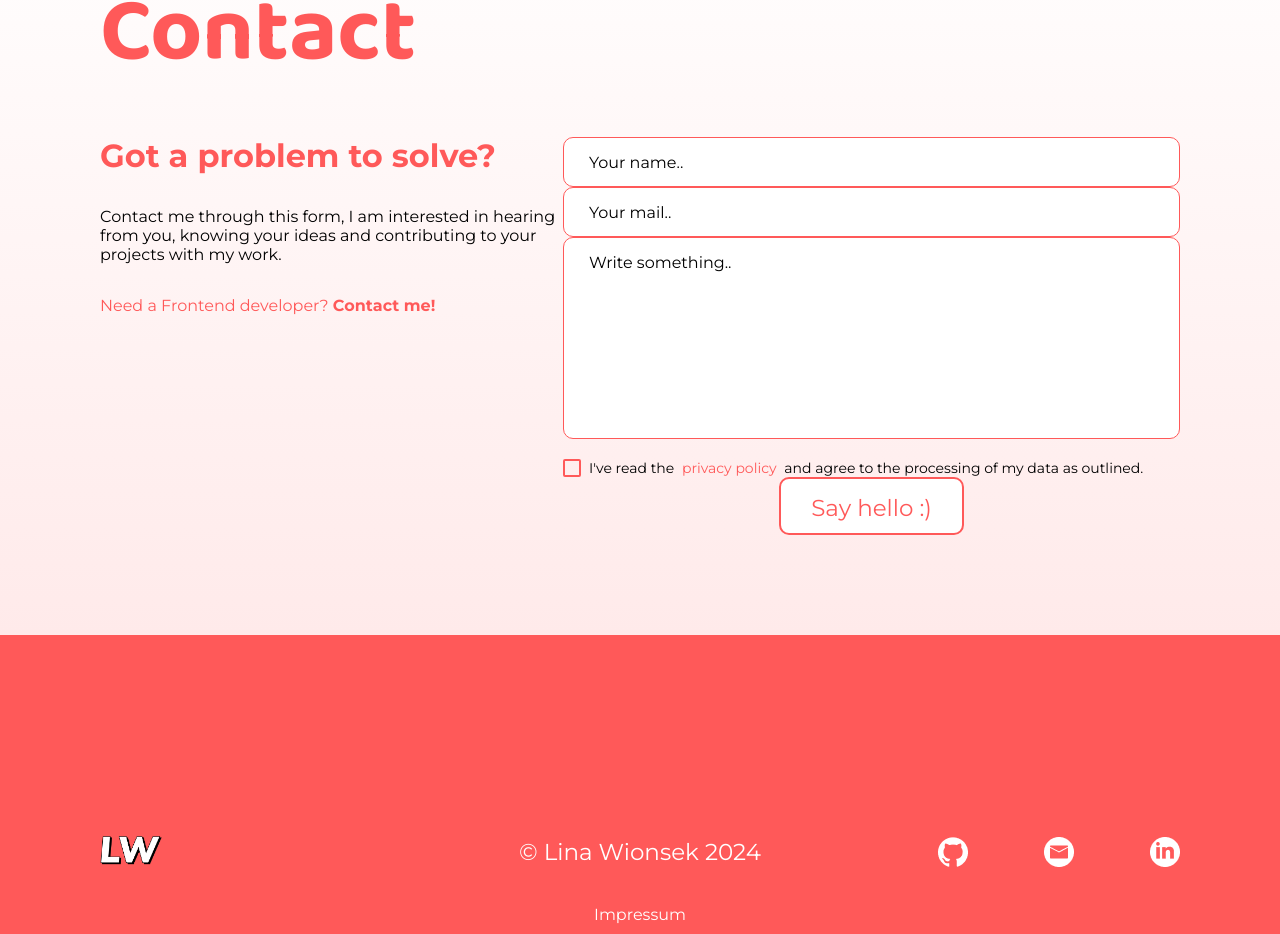
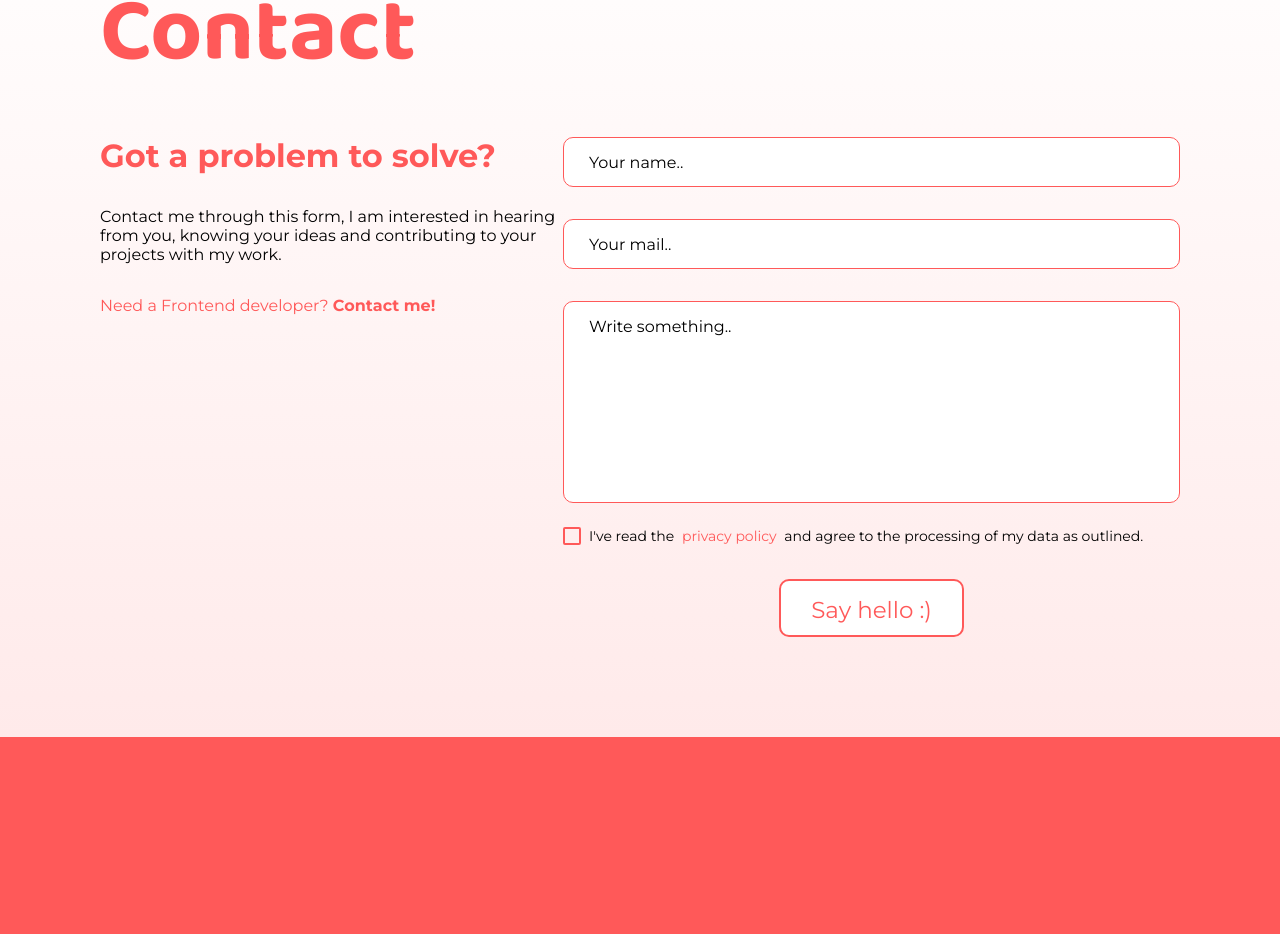
Before and after one commit to LinaWionsek/portfolio, an Angular app: page / in a window 1280 px wide. Shown: the part 4378-5312 px from the top of the page. Built offline with nearby package versions, Linux system fonts and the light colour scheme.

Commit message:
warning messages

```diff
--- a/src/app/main-content/contact/contact.component.html
+++ b/src/app/main-content/contact/contact.component.html
@@ -15,7 +15,8 @@
         <!-- <div class="container"> -->
         <form (ngSubmit)="onSubmit(contactForm)" #contactForm="ngForm">
             <div>
-
+                <div class="form-fields">
+                    <div>
                         <label for="name"></label>
                         <input #name="ngModel" [(ngModel)]="contactData.name" type="text" id="name" name="name"
                             placeholder="Your name.." required>
@@ -23,22 +24,28 @@
                         @if (!name.valid && name.touched && !name.disabled){
                         <span class="warning-text">Your name is required</span>
                         }
-
+                    </div>
+                    <div>
                         <label for="email"></label>
                         <input #email="ngModel" [(ngModel)]="contactData.email" type="email" id="email" name="email"
-                    placeholder="Your mail.." required pattern="[a-zA-Z0-9._%+\-]+@[a-zA-Z0-9.\-]+\.[a-zA-Z]{2,}">
+                            placeholder="Your mail.." required
+                            pattern="[a-zA-Z0-9._%+\-]+@[a-zA-Z0-9.\-]+\.[a-zA-Z]{2,}">
 
                         @if (!email.valid && email.touched && !email.disabled){
                         <span class="warning-text">Your email is required</span>
                         }
+                    </div>
 
+                    <div>
                         <label for="message"></label>
-                <textarea #message="ngModel" minlength="4" [(ngModel)]="contactData.message" id="message" name="message"
-                    placeholder="Write something.." style="height:200px" required></textarea>
+                        <textarea #message="ngModel" minlength="4" [(ngModel)]="contactData.message" id="message"
+                            name="message" placeholder="Write something.." style="height:200px" required></textarea>
 
                         @if (!message.valid && message.touched && !message.disabled){
                         <span class="warning-text">Please enter a message</span>
                         }
+                    </div>
+                </div>
 
                 <div class="checkbox-with-policy mt-16">
                     <input #checkbox="ngModel" [(ngModel)]="contactData.checked" name="myCheckbox" type="checkbox"
--- a/src/app/main-content/contact/contact.component.scss
+++ b/src/app/main-content/contact/contact.component.scss
@@ -44,6 +44,7 @@ input[type="text"] {
   padding: 15px 25px;
   font-family: $montserratFont;
   font-size: 16px;
+  margin-bottom: 4px;
 }
 
 input[type="email"] {
@@ -55,6 +56,7 @@ input[type="email"] {
   padding: 15px 25px;
   font-family: $montserratFont;
   font-size: 16px;
+  margin-bottom: 4px;
 }
 
 textarea {
@@ -72,6 +74,13 @@ textarea {
   min-height: 202px;
   max-width: 100%;
   min-width: 617px;
+  margin-bottom: 4px;
+}
+
+.form-fields {
+  display: flex;
+  flex-direction: column;
+  gap: 28px;
 }
 
 .submit-button {
@@ -84,6 +93,7 @@ textarea {
   border: 2px solid $red;
   border-radius: 10px;
   font-family: $montserratFont;
+  margin-top: 30px;
 }
 
 .d-none {
@@ -125,6 +135,7 @@ textarea {
   display: flex;
   align-items: center;
   gap: 8px;
+  margin-bottom: 4px;
   span {
     font-size: 14px;
     font-family: $montserratFont;
@@ -174,7 +185,7 @@ input[type="checkbox"] {
   width: 18px;
   height: 18px;
   border: 2px solid $red;
-  border-radius:2px;
+  border-radius: 2px;
   // transform: translateY(-0.075em);
 
   display: grid;
@@ -201,3 +212,10 @@ input[type="checkbox"]:checked::before {
   transform: scale(1);
 }
 /* ---------------------------------------------------------------------------------------------------------------- */
+
+.warning-text {
+  color: $red;
+  font-size: 14px;
+  font-family: $montserratFont;
+
+}
--- a/src/styles.scss
+++ b/src/styles.scss
@@ -16,6 +16,14 @@ body {
 $red: #ff5959;
 $balooFont: "Baloo 2", cursive;
 $montserratFont: "Montserrat", sans-serif;
+
+
+@mixin dFlex($jc: center, $ai: center, $g: 0px) {
+  display: flex;
+  justify-content: $jc;
+  align-items: $ai;
+  gap: $g;
+}
 
 /* baloo-2-regular - latin */
 @font-face {
```
Lines whose indentation alone changed are shown as unchanged.
